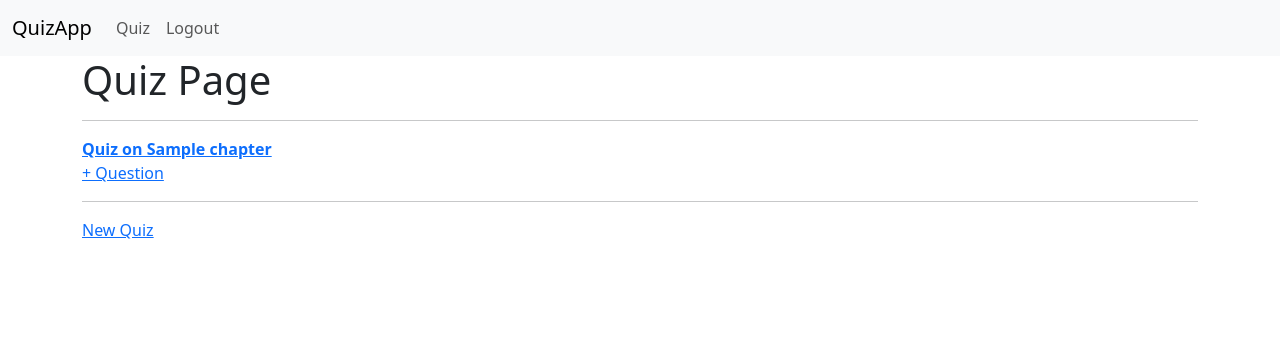
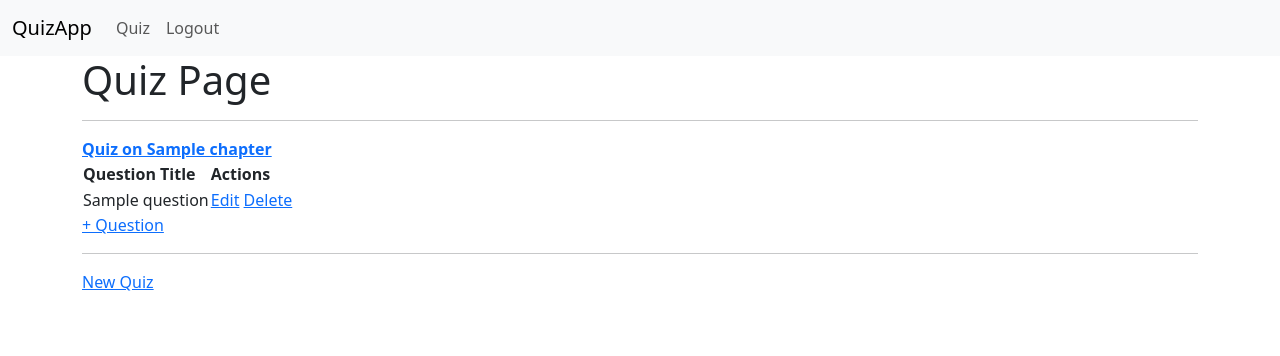
Before and after one commit to its403/quiz_app_v1, a Flask app: page /admin/quiz in a window 1280 px wide. Shown: the top 356 px of the page. Run offline with Flask 3, Linux system fonts and the light colour scheme; the visitor is signed in with stand-in values (Sample User, id 1); tables that the repository leaves empty hold one stand-in row (values such as "Sample post").

Commit message:
Added functionality to update question

```diff
--- a/routes.py
+++ b/routes.py
@@ -501,3 +501,54 @@ def add_question_post(quiz_id):
 
     flash("New question added successfully!")
     return redirect(url_for("add_question", quiz_id=quiz_id))
+
+
+@app.route("/quiz/question/<int:id>/update")
+@admin_required
+def update_question(id):
+    question = Questions.query.get(id)
+
+    if not question:
+        flash("Question does not exist!")
+        return redirect(url_for("quiz"))
+
+    return render_template("question/update.html", question=question)
+
+
+@app.route("/quiz/question/<int:id>/update", methods=["POST"])
+@admin_required
+def update_question_post(id):
+    question = Questions.query.get(id)
+
+    if not question:
+        flash("Question does not exist!")
+        return redirect(url_for("quiz"))
+
+    ques_title = request.form.get("ques_title")
+    ques_statement = request.form.get("ques_statement")
+    marks = request.form.get("marks")
+    option_a = request.form.get("option_a")
+    option_b = request.form.get("option_b")
+    option_c = request.form.get("option_c")
+    option_d = request.form.get("option_d")
+    answer = request.form.get("answer")
+
+    if not ques_title or not ques_statement or not marks or not option_a or not option_b or not option_c or not option_d or not answer:
+        flash("Please fill all the fields!")
+        return redirect(url_for("update_question", id=id))
+
+    # return (f"{ques_title},{ques_statement},{marks},{option_a},{option_b},{option_c},{option_d},{answer}")
+
+    question.ques_title = ques_title
+    question.ques_statment = ques_statement
+    question.option_a = option_a
+    question.option_b = option_b
+    question.option_c = option_c
+    question.option_d = option_d
+    question.answer = answer
+    question.marks = marks
+
+    db.session.commit()
+
+    flash("Question updated successfully!")
+    return redirect(url_for("quiz"))
--- a/templates/quiz/quiz.html
+++ b/templates/quiz/quiz.html
@@ -6,7 +6,23 @@
     <div>
         {% for quiz in quizzes %}
             <a href="{{ url_for('view_quiz', id=quiz.id) }}"><strong>Quiz on {{ quiz.chapter.name }}</strong></a>
-            <br>
+            <table>
+                <thead>
+                    <th>Question Title</th>
+                    <th>Actions</th>
+                </thead>
+                <tbody>
+                    {% for question in quiz.questions %}
+                        <tr>
+                            <td>{{ question.ques_title }}</td>
+                            <td>
+                                <a href="{{ url_for('update_question', id=question.id) }}">Edit</a>
+                                <a href="">Delete</a>
+                            </td>
+                        </tr>
+                    {% endfor %}
+                </tbody>
+            </table>
             <a href="{{ url_for('add_question', quiz_id=quiz.id ) }}">+ Question</a>
             <hr>
         {% endfor %}
```
Also changed, not shown: templates/question/update.html (added, +40 -0 lines).
